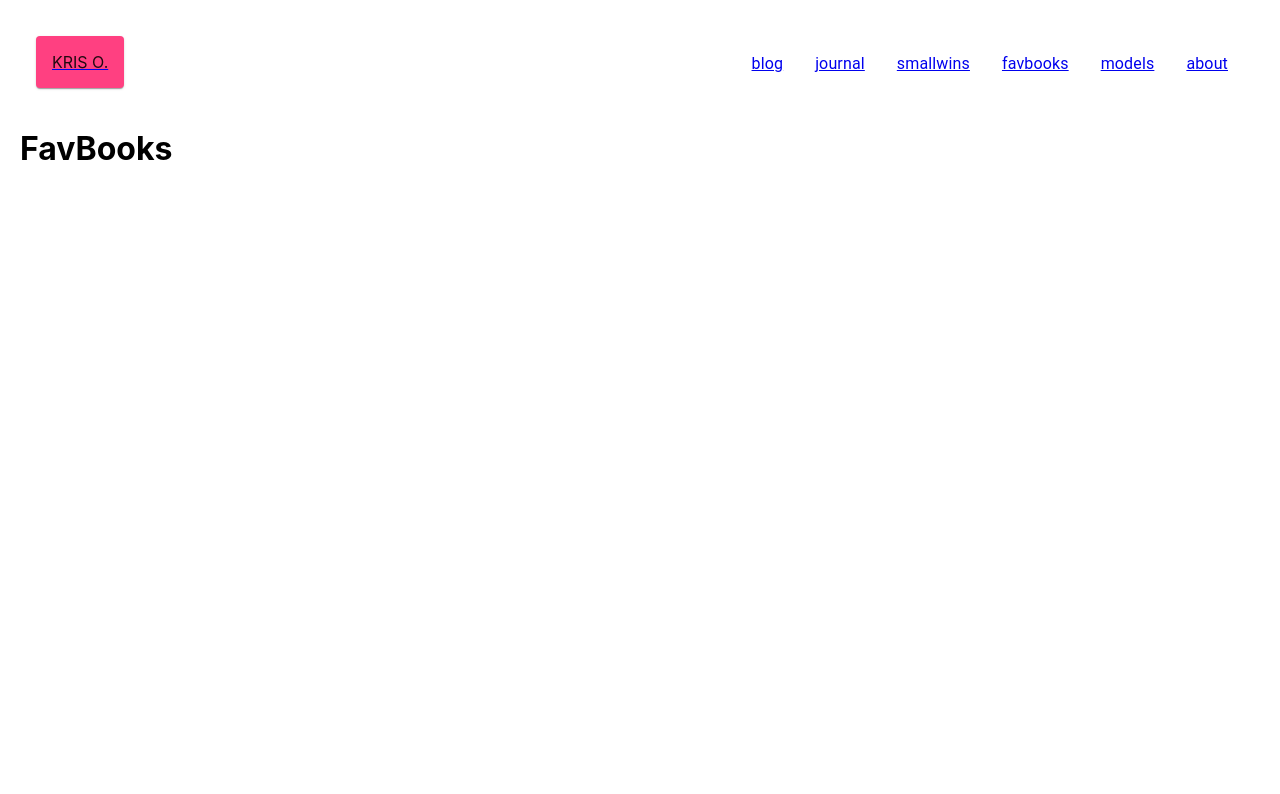
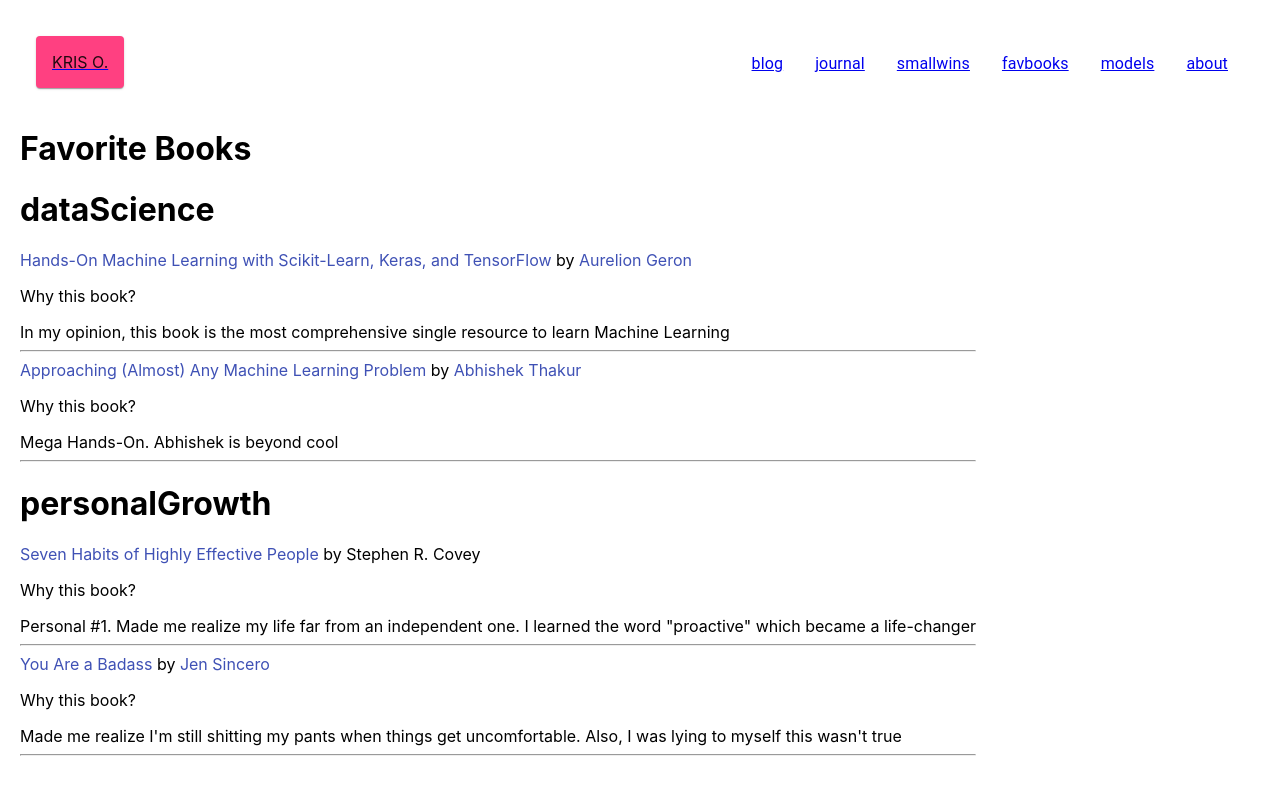
Before and after one commit to krisograbek/my-website, a React (Create React App) app: page /favbooks in a window 1280 px wide. Shown: the top 794 px of the page. Built offline with nearby package versions, Linux system fonts and the light colour scheme.

Commit message:
added links for authors, some cleanups

```diff
--- a/src/App.js
+++ b/src/App.js
@@ -1,8 +1,4 @@
 import './App.css';
-import { makeStyles } from '@material-ui/core';
-import { Grid, Paper } from '@material-ui/core';
-import Test from './components/Test';
-import Navbar from './components/Navbar';
 import PageLayout from './components/PageLayout';
 
 
--- a/src/components/FavBooks.js
+++ b/src/components/FavBooks.js
@@ -1,8 +1,44 @@
 import React from "react";
+import { Grid, Link } from "@material-ui/core";
+import books from './data/books.json'
+
 
 function FavBooks() {
+  const bookKeys = Object.keys(books);
+
   return (
-    <h1>FavBooks</h1>
+    <Grid item>
+      <h1>Favorite Books</h1>
+      {bookKeys.map((bookKey, id) =>
+        <div key={id}>
+          <h1>{bookKey}</h1>
+          {books[bookKey].map((book, key) =>
+            <Grid item key={key}>
+              <Link
+                href={book.link}
+                target="_blank"
+                rel="noreferrer"
+              >
+                {book.title}
+              </Link> by
+              {
+                book.authorLink ?
+                  <Link href={book.authorLink}> {book.author} </Link> :
+                  <span> {book.author} </span>
+              }
+              {/* <p>What's this book about? {book.description}</p> */}
+              <p>Why this book?</p>
+              <div>
+                {
+                  book.impact
+                }
+              </div>
+              <hr />
+            </Grid>
+          )}
+        </div>
+      )}
+    </Grid >
   )
 }
 
--- a/src/components/Navbar.js
+++ b/src/components/Navbar.js
@@ -1,5 +1,5 @@
 import React from "react";
-import { Grid, Link, Paper, Typography } from "@material-ui/core";
+import { Grid, Typography } from "@material-ui/core";
 import { makeStyles } from "@material-ui/core";
 import MyLink from "./MyLink";
 
@@ -20,7 +20,7 @@ const useStyles = makeStyles((theme) => ({
   }
 }));
 
-function Navbar(props){
+function Navbar(props) {
   const classes = useStyles();
 
 
--- a/src/components/data/books.json
+++ b/src/components/data/books.json
@@ -1,34 +1,38 @@
 {
     "dataScience": [
         {
-            "title": "First Book",
+            "title": "Hands-On Machine Learning with Scikit-Learn, Keras, and TensorFlow",
             "link": "link1",
-            "author": "Books author",
+            "author": "Aurelion Geron",
+            "authorLink": "krisograbek.github.io/favBooks",
             "description": "Hellow yellow",
-            "impact": "Why this book?"
+            "impact": "In my opinion, this book is the most comprehensive single resource to learn Machine Learning"
         },
         {
-            "title": "Second Book",
+            "title": "Approaching (Almost) Any Machine Learning Problem",
             "link": "link2",
-            "author": "Books author",
+            "author": "Abhishek Thakur",
+            "authorLink": "krisograbek.github.io/favBooks",
             "description": "Hellow yellow",
-            "impact": "Why this book?"
+            "impact": "Mega Hands-On. Abhishek is beyond cool"
         }
     ],
     "personalGrowth": [
         {
-            "title": "First Book personal",
+            "title": "Seven Habits of Highly Effective People",
             "link": "link3",
-            "author": "Books author",
+            "author": "Stephen R. Covey",
+            "authorLink": "",
             "description": "Hellow yellow",
-            "impact": "Why this book?"
+            "impact": "Personal #1. Made me realize my life far from an independent one. I learned the word \"proactive\" which became a life-changer"
         },
         {
-            "title": "Second Book personal",
+            "title": "You Are a Badass",
             "link": "link4",
-            "author": "Books author",
+            "author": "Jen Sincero",
+            "authorLink": "krisograbek.github.io/favBooks",
             "description": "Hellow yellow",
-            "impact": "Why this book?"
+            "impact": "Made me realize I'm still shitting my pants when things get uncomfortable. Also, I was lying to myself this wasn't true"
         }
     ]
 }
```
Also changed, not shown: src/components/Test.js (+7 -9 lines). Lines whose indentation alone changed are shown as unchanged.
